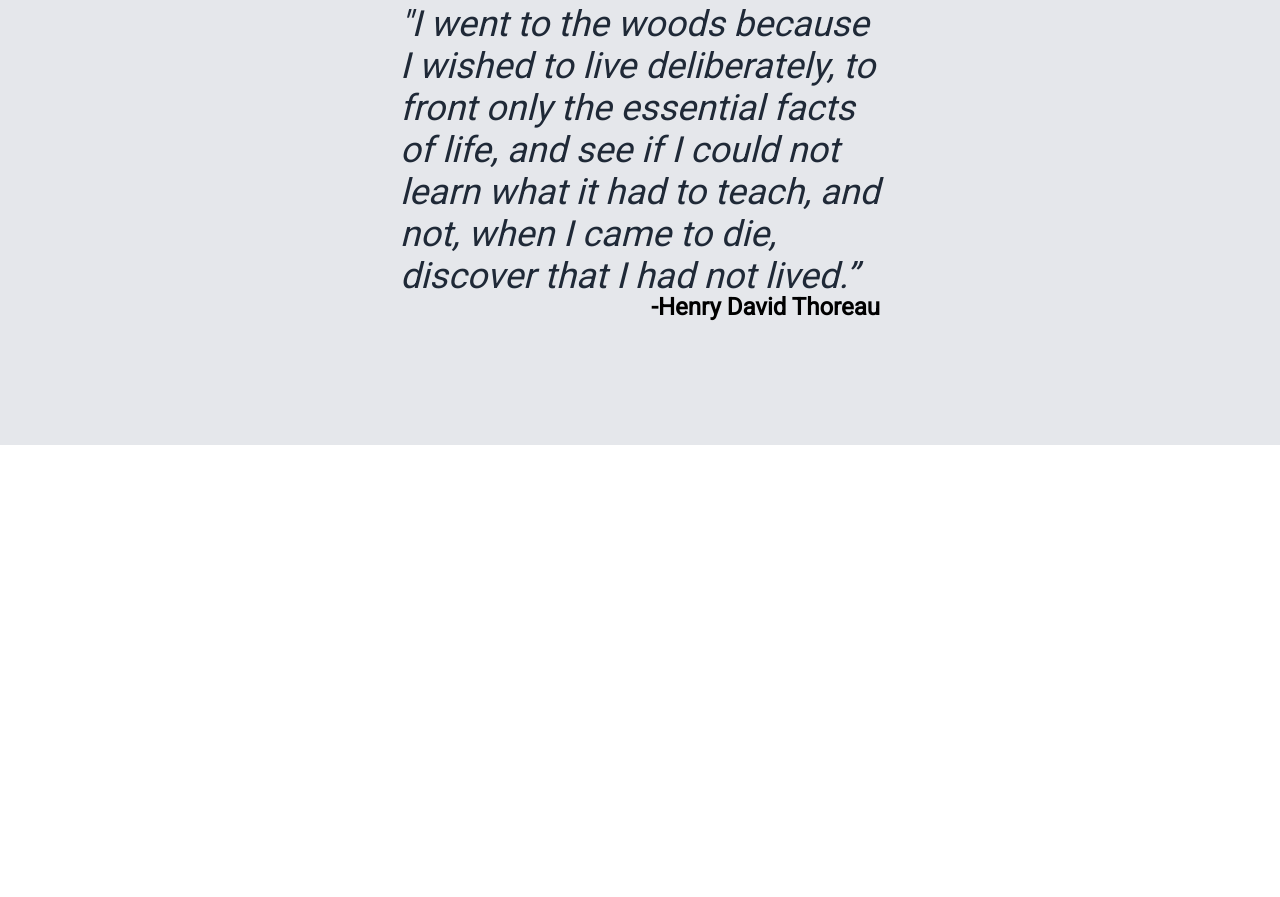
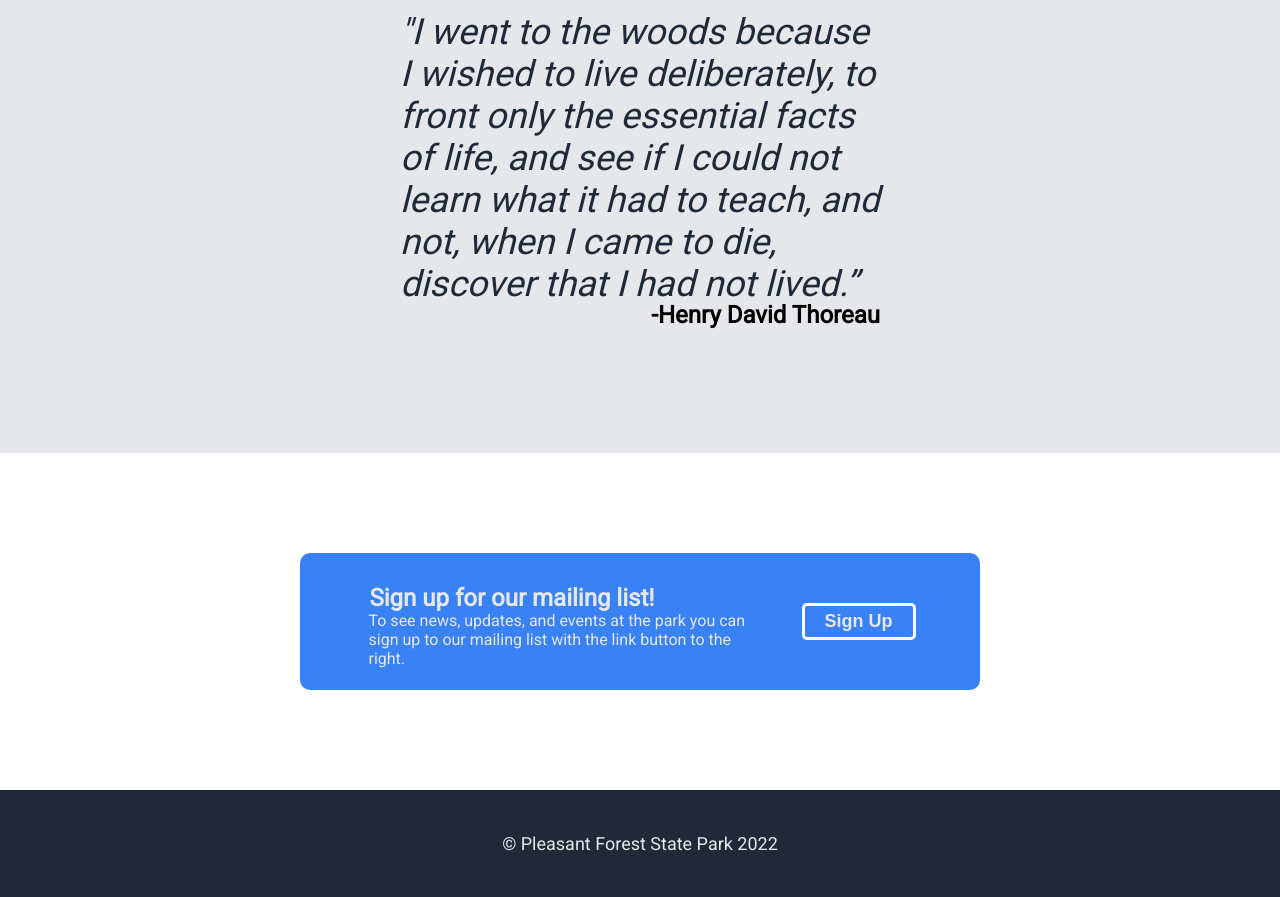
Before and after one commit to Heldrin22/foundations-landing-page, a plain HTML site: page index.html in a window 1280 px wide. Shown: the part 1152-2049 px from the top of the page. Before the commit the page ends 1597 px from the top, so only its background shows below. Drawn offline with Linux system fonts and the light colour scheme.

Commit message:
Finish landing page. Update fourth div and footer html/css.  Organize CSS selectors by HTML appearance.

```diff
--- a/index.html
+++ b/index.html
@@ -1,5 +1,6 @@
 <!DOCTYPE html>
 <html lang="en">
+
 <head>
     <meta charset="UTF-8">
     <meta http-equiv="X-UA-Compatible" content="IE=edge">
@@ -7,8 +8,8 @@
     <link rel="stylesheet" href="./styles.css">
     <title>Foundations-Landing-Page</title>
 </head>
+
 <body>
-
  <div class="header-div1">
    <div class="header">
     <img class="elk1" src="./images/elk1.jpeg" alt="An Elk">
@@ -29,7 +30,6 @@
       <img class="mainimg" src="./images/forest1.jpeg" alt="Gloomy Forest">
     </div>
   </div>
-
 
   <div class="second-div">
     <h2 class="info-header">Our park holds an abundance of wildlife.</h2>
@@ -53,6 +53,7 @@
         </div>
     </div>
     </div>
+
   <div class="third-div">
     <div class="third-div-text">
         <p class="quote">"I went to the woods because I wished to live deliberately, to front only the essential facts of life, and see if I could not learn what it had to teach, and not, when I came to die, discover that I had not lived.”</p>
@@ -60,5 +61,21 @@
     </div>
   </div>
 
+  <div class="fourth-div">
+    <div class="fourth-div-container">
+      <div class="fourth-div-text-card">
+      <p class="fourth-div-bold-text">Sign up for our mailing list!</p>
+      <p class="fourth-div-par-text">To see news, updates, and events at the park you can sign up to our mailing list with the link button to the right.</p>
+      </div>
+      <button class="signup-button2" type="button" alt="Sign up button">Sign Up</button>
+    </div>
+  </div>
+
+  <div class="footer-wrapper">
+    <div class="footer">
+      <p class="footer-text"> © Pleasant Forest State Park 2022</p>
+    </div>
+  </div>
+
 </body>
 </html>
--- a/styles.css
+++ b/styles.css
@@ -1,54 +1,11 @@
 @import url('https://fonts.googleapis.com/css?family=Roboto&display=swap');
 
-.fdmt {
-    font-size: 48px;
-    font-weight: bolder;
-    color: #F9FAF8;
+body {
+    display: flex;
+    flex-direction: column;
     margin: 0;
-}
-
-.fdst {
-    font-size: 18px;
-    color: #E5E7EB;
-
-}
-
-.hlinks {
-    display: flex;
-    list-style-type: none;
-    margin: 0;
-    padding: 10px;
-    gap: 16px;
-
-    border: 2px dashed green;
-}
-
-.signup-button {
-    background-color: #3882F6;
-    color: #E5E7EB;
-    font-weight: bold;
-    padding: 5px 20px;
-    border-radius: 5px;
-    border: 0;
-}
-
-.h1pbt {
-    align-self: center;
-    width: 600px;
-    min-width: 100px;
-
-}
-
-.hlinks a {
-    text-decoration: none;
-    color: #E5E7EB;
-}
-
-.first-div {
-    display: flex;
-    justify-content: center;
-    margin: 60px;
-    margin-top: 50px;
+    min-height: 100yh;
+    font-family: Roboto, sans-serif;
 }
 
 .header-div1 {
@@ -68,16 +25,6 @@
     justify-content: space-around;
     font-size: 16px;
     border: 5px dashed green;
-
-
-}
-
-body {
-    display: flex;
-    flex-direction: column;
-    margin: 0;
-    min-height: 100yh;
-    font-family: Roboto, sans-serif;
 }
 
 .elk1 {
@@ -85,6 +32,45 @@ body {
     width: auto;
     border: none;
     border-radius: 12px;
+}
+
+.hlinks a {
+    text-decoration: none;
+    color: #E5E7EB;
+}
+
+.first-div {
+    display: flex;
+    justify-content: center;
+    margin: 60px;
+    margin-top: 50px;
+}
+
+.h1pbt {
+    align-self: center;
+    width: 600px;
+    min-width: 100px;
+}
+
+.fdmt {
+    font-size: 48px;
+    font-weight: bolder;
+    color: #F9FAF8;
+    margin: 0;
+}
+
+.fdst {
+    font-size: 18px;
+    color: #E5E7EB;
+}
+
+.signup-button {
+    background-color: #3882F6;
+    color: #E5E7EB;
+    font-weight: bold;
+    padding: 5px 20px;
+    border-radius: 5px;
+    border: 0;
 }
 
 .mainimg {
@@ -97,12 +83,8 @@ body {
     align-self: center;
 }
 
-.img-list-info-img {
-    height: 200px;
-    width: 200px;
-    border: 4px solid #3882F6;
-    border-radius: 10px;
-    margin: 20px;
+.second-div {
+    margin: 100px;
 }
 
 .info-header {
@@ -111,10 +93,6 @@ body {
     color: #1F2937;
     text-align: center;
     margin-top: -50px;
-}
-
-.second-div {
-    margin: 100px;
 }
 
 .second-div-container {
@@ -132,6 +110,14 @@ body {
     margin-top: -15px;
 }
 
+.img-list-info-img {
+    height: 200px;
+    width: 200px;
+    border: 4px solid #3882F6;
+    border-radius: 10px;
+    margin: 20px;
+}
+
 .third-div {
     background: #E5E7EB;
 }
@@ -143,7 +129,6 @@ body {
     margin: 100px;
     padding-left: 300px;
     padding-right: 300px;
-
 }
 
 .quote {
@@ -159,3 +144,75 @@ body {
     font-weight: bolder;
     align-self:flex-end;
 }
+
+.fourth-div {
+    margin: 100px;
+}
+
+.fourth-div-container {
+    display: flex;
+    align-items: center;
+    justify-content: space-around;
+    border-radius: 10px;
+    background-color: #3882F6;
+    margin-right: 200px;
+    margin-left: 200px;
+    padding: 50px;
+}
+
+.fourth-div-text-card {
+    flex-direction: column;
+}
+
+.fourth-div-bold-text {
+    display:flex;
+    flex-wrap: wrap;
+    color: #E5E7EB;
+    padding:0;
+    font-weight: bold;
+    margin-top: -24px;
+    margin-bottom:-5px;
+    margin-left: 5px;
+    order: 1;
+    font-size: 24px;
+}
+
+.fourth-div-par-text {
+    display:flex;
+    flex-wrap: wrap;
+    margin-top: -2px;
+    margin-bottom: -5px;
+    color: #E5E7EB;
+    padding:4px;
+    order: 2;
+    max-width: 400px;
+    height: 25px;
+    min-width: 100px;
+    min-height: auto;
+}
+
+.signup-button2 {
+    background-color: #3882F6;
+    color: #E5E7EB;
+    padding: 5px 20px;
+    border-radius: 5px;
+    border: 3px solid white;
+    font-size: large;
+    font-weight: bold;
+}
+
+.footer-wrapper {
+    background: #1F2937;
+}
+
+.footer {
+    display: flex;
+    align-items: center;
+    justify-content: center;
+    font-size: large;
+}
+
+.footer-text {
+    color: #E5E7EB;
+    padding: 25px;
+}
```
